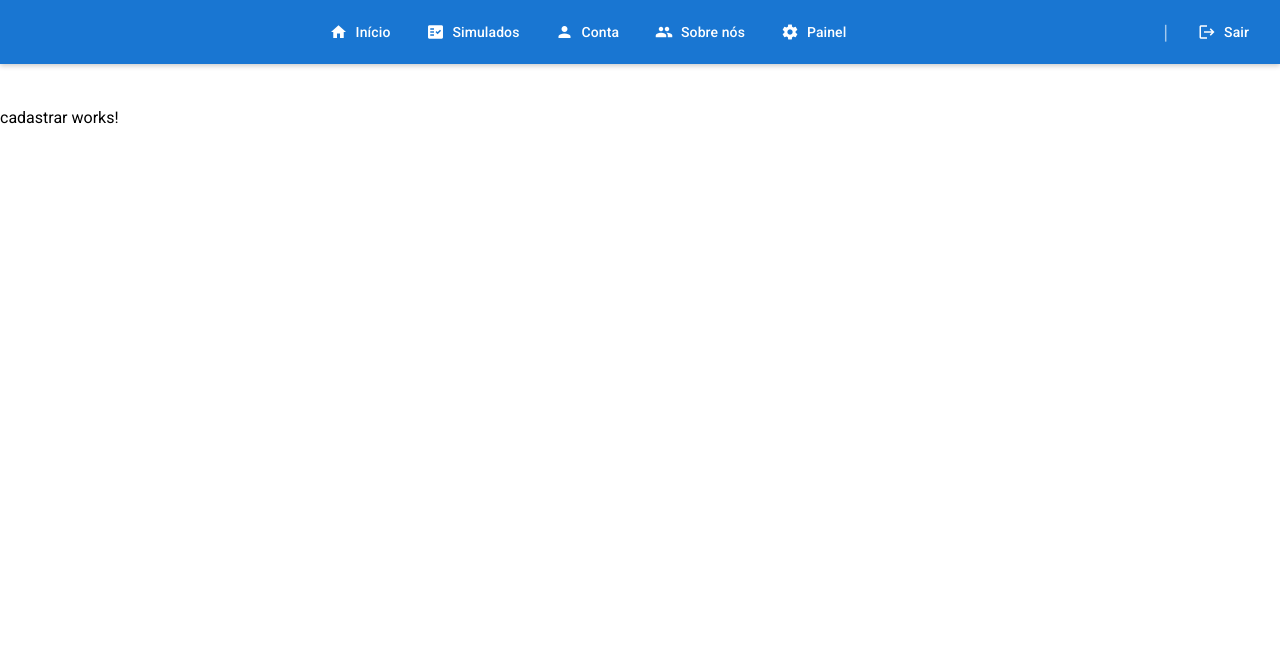
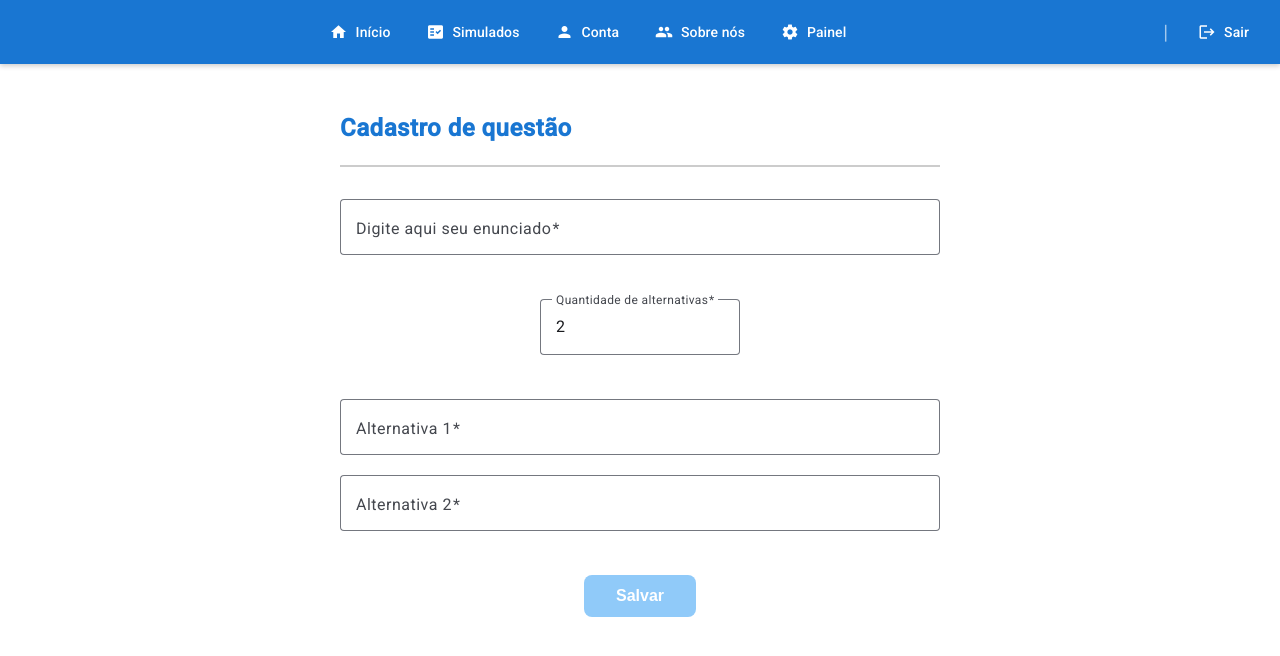
Before and after one commit to anamartins98/any-simulados-frontend, an Angular app: page /questoes/cadastrar in a window 1280 px wide. Shown: the top 656 px of the page. Built offline with nearby package versions, Linux system fonts and the light colour scheme.

Commit message:
Cadastro de questões criado

```diff
--- a/src/app/app.component.ts
+++ b/src/app/app.component.ts
@@ -2,6 +2,7 @@ import { Component } from '@angular/core';
 import { RouterOutlet } from '@angular/router';
 import { MatToolbarModule } from '@angular/material/toolbar';
 import { HeaderComponent } from './core/header/header.component';
+import { BrowserModule } from '@angular/platform-browser';
 
 @Component({
   selector: 'app-root',
--- a/src/app/feature/questoes/cadastrar/cadastrar.component.html
+++ b/src/app/feature/questoes/cadastrar/cadastrar.component.html
@@ -1 +1,35 @@
-<p>cadastrar works!</p>
+<div class="cadastro-wrapper">
+    <h2 class="cadastro-titulo">Cadastro de questão</h2>
+    <mat-divider class="cadastro-divider"></mat-divider>
+
+    <form [formGroup]="form" class="form-container" cdkScrollable>
+      <mat-form-field appearance="outline" class="form-field">
+        <mat-label>Digite aqui seu enunciado</mat-label>
+        <textarea
+          matInput
+          formControlName="enunciado"
+          cdkTextareaAutosize
+          cdkAutosizeMinRows="1"
+          cdkAutosizeMaxRows="10">
+        </textarea>
+      </mat-form-field>
+
+      <mat-form-field appearance="outline" class="form-field-sm">
+        <mat-label>Quantidade de alternativas</mat-label>
+        <input matInput type="number" formControlName="quantidade" />
+      </mat-form-field>
+
+      <div formArrayName="alternativas" class="flex flex-col gap-4 w-full">
+        <div *ngFor="let alt of alternativas.controls; let i = index" [formGroupName]="i">
+          <mat-form-field appearance="outline" class="form-field">
+            <mat-label>Alternativa {{ i + 1 }}</mat-label>
+            <input matInput formControlName="texto" />
+          </mat-form-field>
+        </div>
+      </div>
+
+      <button mat-flat-button color="primary" class="btn-salvar" type="submit" [disabled]="form.invalid">
+        Salvar
+      </button>
+    </form>
+  </div>
--- a/src/app/feature/questoes/cadastrar/cadastrar.component.scss
+++ b/src/app/feature/questoes/cadastrar/cadastrar.component.scss
@@ -0,0 +1,64 @@
+.form-container {
+    display: flex;
+    flex-direction: column;
+    align-items: center;
+    gap: 1.5rem;
+    margin-top: 1rem;
+}
+
+.form-field {
+    width: 600px;
+}
+
+.form-field-sm {
+    width: 200px;
+}
+
+.btn-salvar {
+    background-color: #1976d2;
+    color: white;
+    padding: 0.75rem 2rem;
+    border: none;
+    border-radius: 8px;
+    font-weight: bold;
+    font-size: 16px;
+    text-transform: none;
+    transition: background-color 0.2s ease-in-out, transform 0.1s ease;
+
+    &:hover {
+      background-color: #0d47a1; // Azul mais escuro, mais contraste
+      transform: scale(1.03); // Leve aumento no hover
+    }
+
+    &:disabled {
+      background-color: #90caf9;
+      cursor: not-allowed;
+      transform: none;
+    }
+}
+
+.cadastro-wrapper {
+    display: flex;
+    flex-direction: column;
+    align-items: center;
+    margin-top: 0.1rem;
+}
+
+.cadastro-titulo {
+    color: #1976d2;
+    font-size: 24px;
+    font-weight: bold;
+    align-self: flex-start;
+    margin-left: calc((100% - 600px) / 2);
+    font-family: 'Roboto', 'Helvetica Neue', Helvetica, Arial, sans-serif;
+    -webkit-font-smoothing: antialiased;
+    -moz-osx-font-smoothing: grayscale;
+    letter-spacing: 0.5px;
+}
+
+.cadastro-divider {
+    width: 100%;
+    max-width: 600px;
+    margin: 0.2rem auto 1.0rem auto;
+    border-top: 2px solid #ccc;
+}
--- a/src/app/feature/questoes/cadastrar/cadastrar.component.ts
+++ b/src/app/feature/questoes/cadastrar/cadastrar.component.ts
@@ -1,11 +1,60 @@
+import { TextFieldModule } from '@angular/cdk/text-field';
+import { CommonModule } from '@angular/common';
 import { Component } from '@angular/core';
+import { FormBuilder, FormGroup, FormArray, Validators, ReactiveFormsModule } from '@angular/forms';
+import { MatDividerModule } from '@angular/material/divider';
+import { MatFormFieldModule } from '@angular/material/form-field';
+import { MatInputModule } from '@angular/material/input';
 
 @Component({
   selector: 'app-cadastrar',
-  imports: [],
+  standalone: true,
+  imports: [
+    CommonModule,
+    ReactiveFormsModule,
+    MatFormFieldModule,
+    MatInputModule,
+    TextFieldModule,
+    MatDividerModule
+  ],
   templateUrl: './cadastrar.component.html',
   styleUrl: './cadastrar.component.scss'
 })
 export class CadastrarComponent {
+  form: FormGroup;
 
+  get alternativas(): FormArray {
+    return this.form.get('alternativas') as FormArray;
+  }
+
+  constructor(private fb: FormBuilder) {
+    this.form = this.fb.group({
+      enunciado: ['', Validators.required],
+      quantidade: [2, [Validators.required, Validators.min(2)]],
+      alternativas: this.fb.array([])
+    });
+
+    this.form.get('quantidade')?.valueChanges.subscribe(qtd => {
+      this.atualizarAlternativas(qtd);
+    });
+
+    // Inicializa com 2 alternativas
+    this.atualizarAlternativas(2);
+  }
+
+  private criarAlternativa(): FormGroup {
+    return this.fb.group({
+      texto: ['', Validators.required]
+    });
+  }
+
+  private atualizarAlternativas(qtd: number): void {
+    const alternativas = this.alternativas;
+    while (alternativas.length < qtd) {
+      alternativas.push(this.criarAlternativa());
+    }
+    while (alternativas.length > qtd) {
+      alternativas.removeAt(alternativas.length - 1);
+    }
+  }
 }
```
